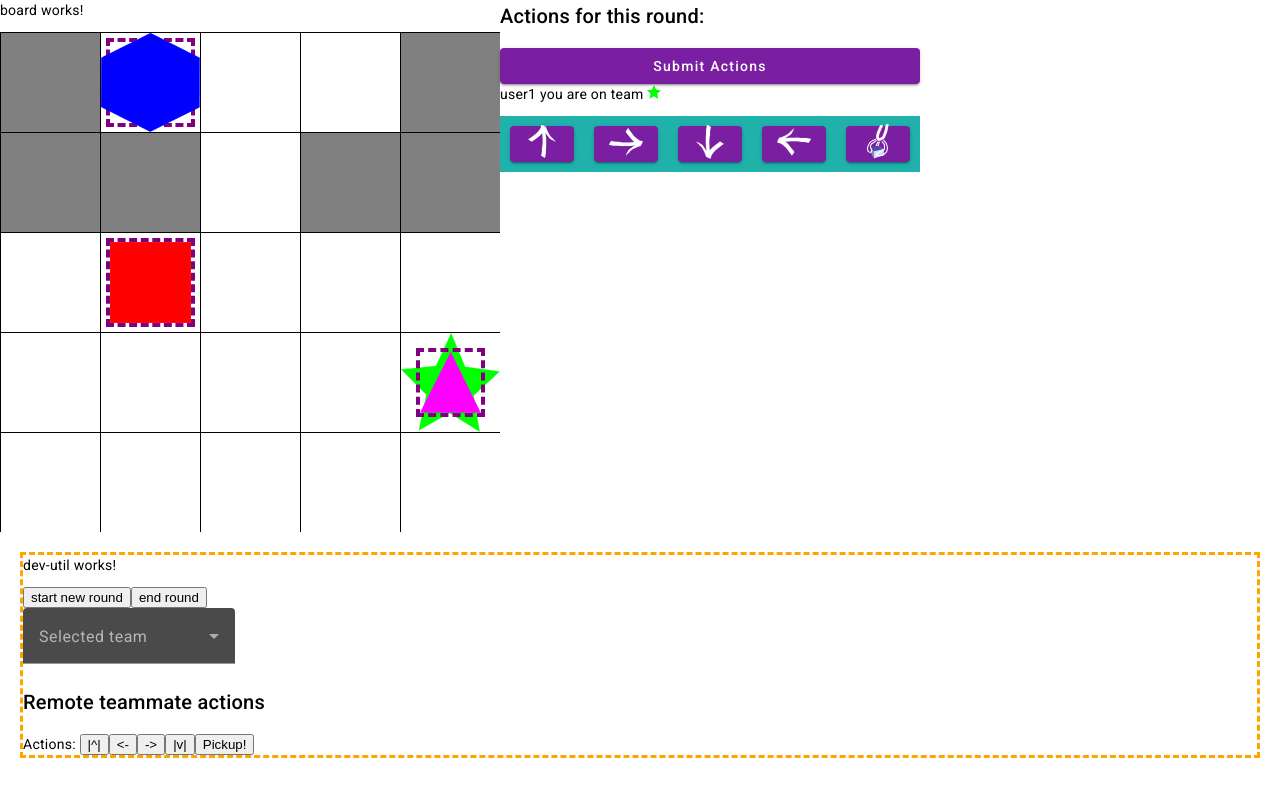
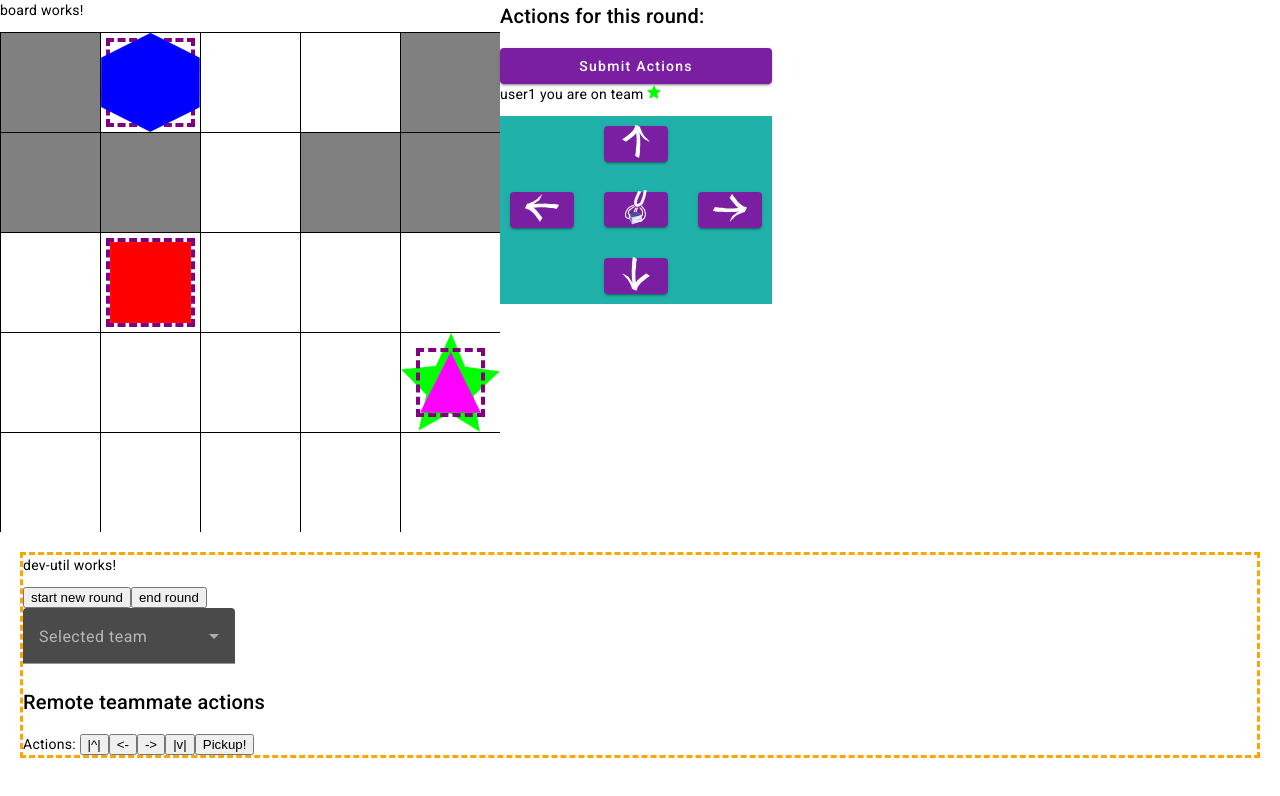
Before and after one commit to zerotwooneone/TeamGame, an Angular app in the folder zh-teamgame/: page / in a window 1280 px wide. Shown: the top 796 px of the page. Built offline with nearby package versions, Linux system fonts and the light colour scheme.

Commit message:
improve team input layout

```diff
--- a/zh-teamgame/src/app/team-input/team-input.component.html
+++ b/zh-teamgame/src/app/team-input/team-input.component.html
@@ -4,19 +4,19 @@
             [ngStyle]="{'filter':teamTokenFilter}" class="team-token" /></span>
 </p>
 <div class="movement-container">
-    <button mat-raised-button color="primary" [disabled]="actionDisabled" (click)="moveUp()">
+    <button class="action move-north" mat-raised-button color="primary" [disabled]="actionDisabled" (click)="moveUp()">
         <img class="movement-arrow up" src="../../assets/token-movement/arrow.white.up.svg" />
     </button>
-    <button mat-raised-button color="primary" [disabled]="actionDisabled" (click)="moveRight()">
+    <button class="action move-east" mat-raised-button color="primary" [disabled]="actionDisabled" (click)="moveRight()">
         <img class="movement-arrow right" src="../../assets/token-movement/arrow.white.up.svg" />
     </button>
-    <button mat-raised-button color="primary" [disabled]="actionDisabled" (click)="moveDown()">
+    <button class="action move-south" mat-raised-button color="primary" [disabled]="actionDisabled" (click)="moveDown()">
         <img class="movement-arrow down" src="../../assets/token-movement/arrow.white.up.svg" />
     </button>
-    <button mat-raised-button color="primary" [disabled]="actionDisabled" (click)="moveLeft()">
+    <button class="action move-west" mat-raised-button color="primary" [disabled]="actionDisabled" (click)="moveLeft()">
         <img class="movement-arrow left" src="../../assets/token-movement/arrow.white.up.svg" />
     </button>
-    <button mat-raised-button color="primary" [disabled]="actionDisabled" (click)="pickup()">
+    <button class="action pickup" mat-raised-button color="primary" [disabled]="actionDisabled" (click)="pickup()">
         <img class="pickup" src="../../assets/token-movement/pickup.white.svg" />
     </button>
 </div>
--- a/zh-teamgame/src/app/team-input/team-input.component.scss
+++ b/zh-teamgame/src/app/team-input/team-input.component.scss
@@ -22,7 +22,36 @@
 
 .movement-container {
     background-color: lightseagreen;
-    &>button {
+    display: grid;
+        grid-template-areas:
+            "north-west north-middle north-east"
+            "center-west center-middle center-east"
+            "south-west south-middle south-east";
+        gap: 10px;
+
+        .action {
+            &.move-north {
+                grid-area: north-middle;
+            }
+
+            &.move-east {
+                grid-area: center-east;
+            }
+
+            &.move-west {
+                grid-area: center-west;
+            }
+
+            &.move-south {
+                grid-area: south-middle;
+            }
+
+            &.pickup {
+                grid-area: center-middle;
+            }
+        }
+
+        button {
             margin: 10px;
         }
 }
```
